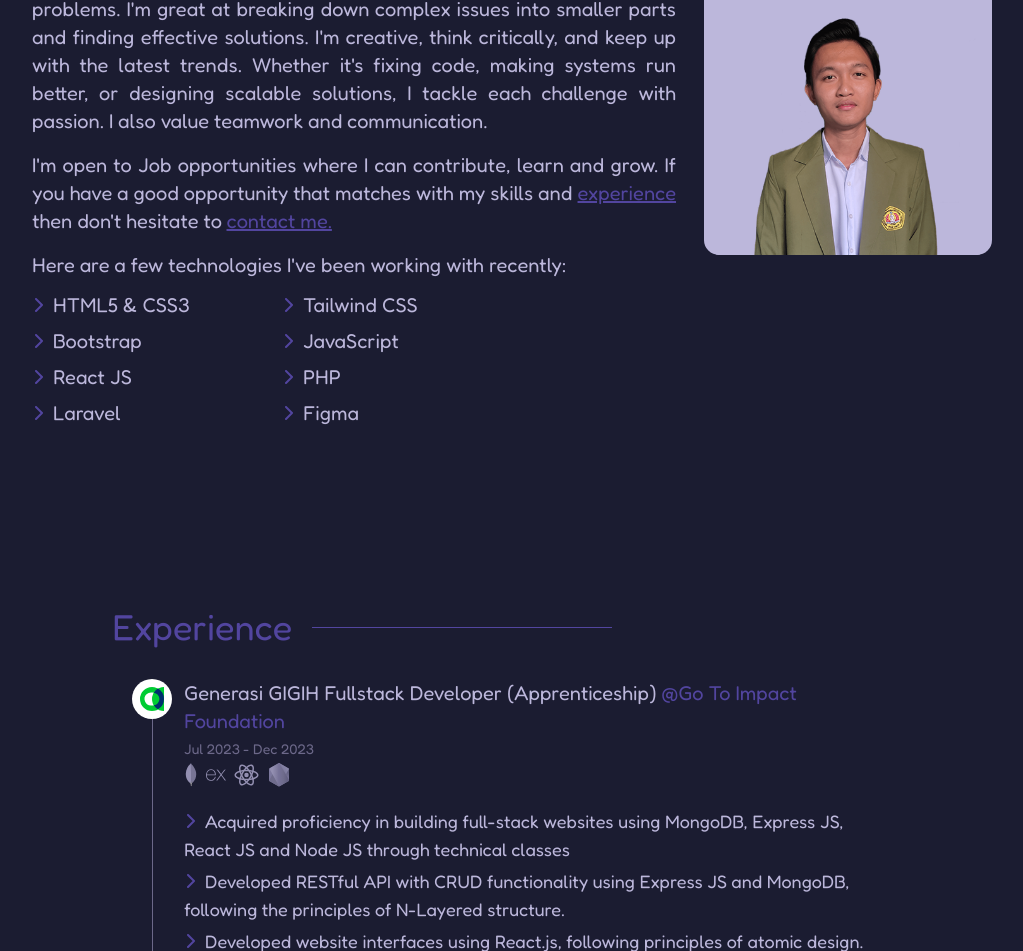
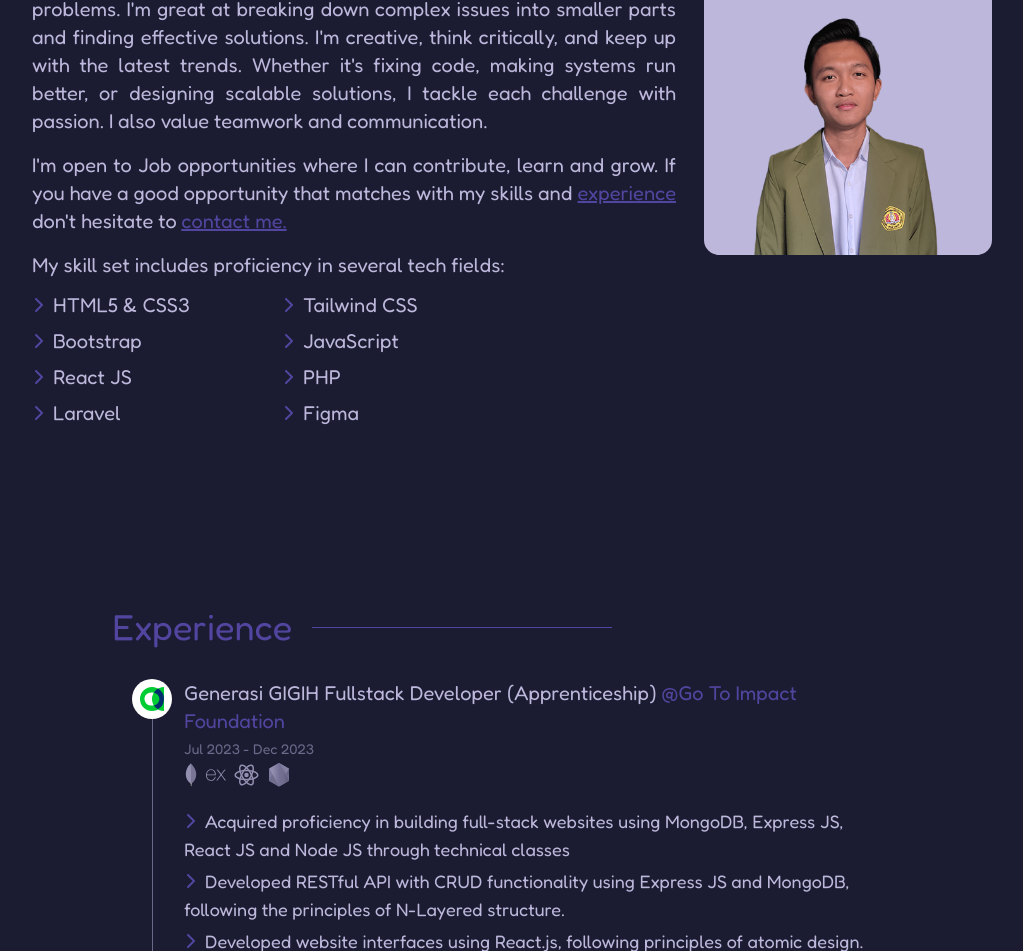
Before and after one commit to JohnKamaujk/portfolio_website, a React (Vite) app: page / in a window 1280 px wide. Shown: the part 1001-1952 px from the top of the page, without its empty margins (128-1151 px from the left). Built offline with nearby package versions, Linux system fonts and the light colour scheme.

Commit message:
:sparkles:feat:About component

```diff
--- a/src/components/Scenes/About.jsx
+++ b/src/components/Scenes/About.jsx
@@ -89,7 +89,7 @@ const About = ({ setSelectedPage }) => {
               >
                 experience
               </Link>{" "}
-              then don't hesitate to{" "}
+              don't hesitate to{" "}
               <Link
                 className="text-nd-primary cursor-pointer underline"
                 to={"contact"}
@@ -112,7 +112,7 @@ const About = ({ setSelectedPage }) => {
                   visible: { opacity: 1, y: 0 },
                 }}
               >
-                Here are a few technologies I've been working with recently:
+                My skill set includes proficiency in several tech fields:
               </motion.p>
               <motion.ul
                 className="grid grid-cols-2 gap-y-2 w-full max-w-[500px] list-inside"
```
